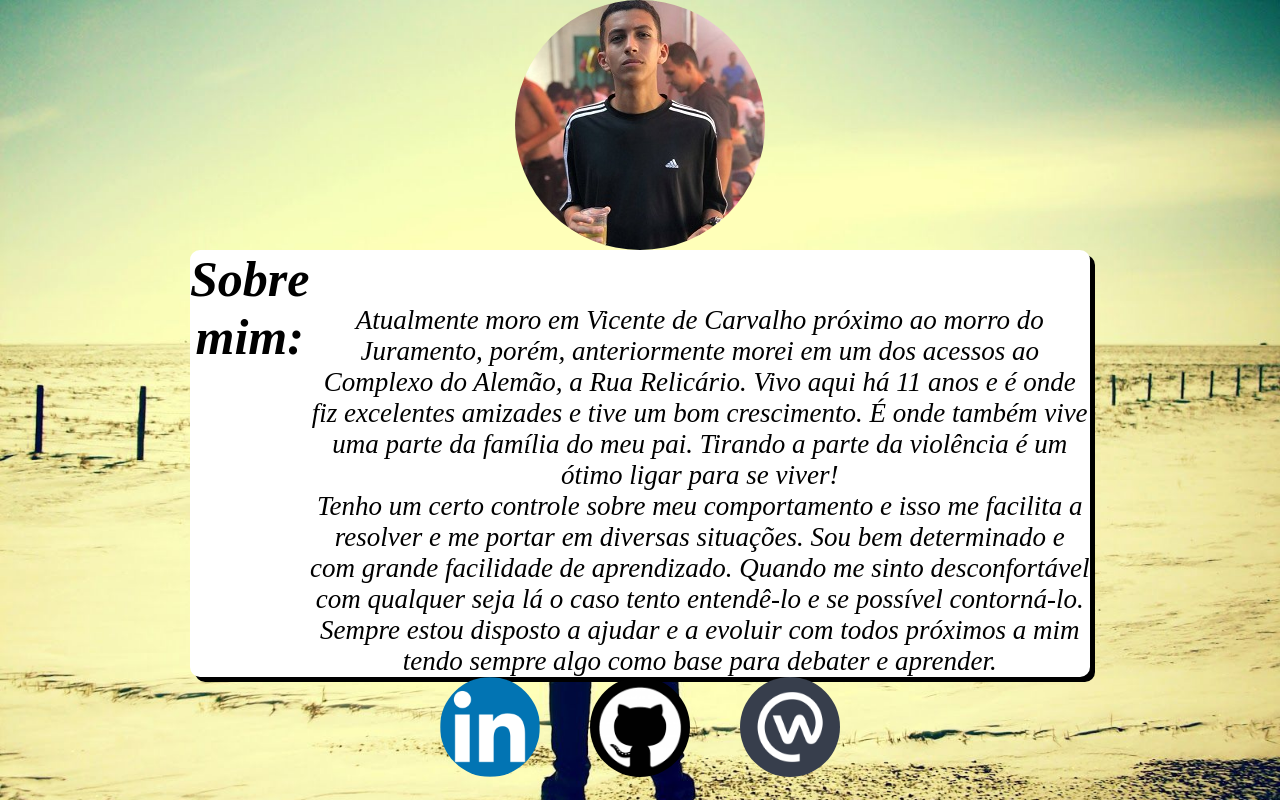
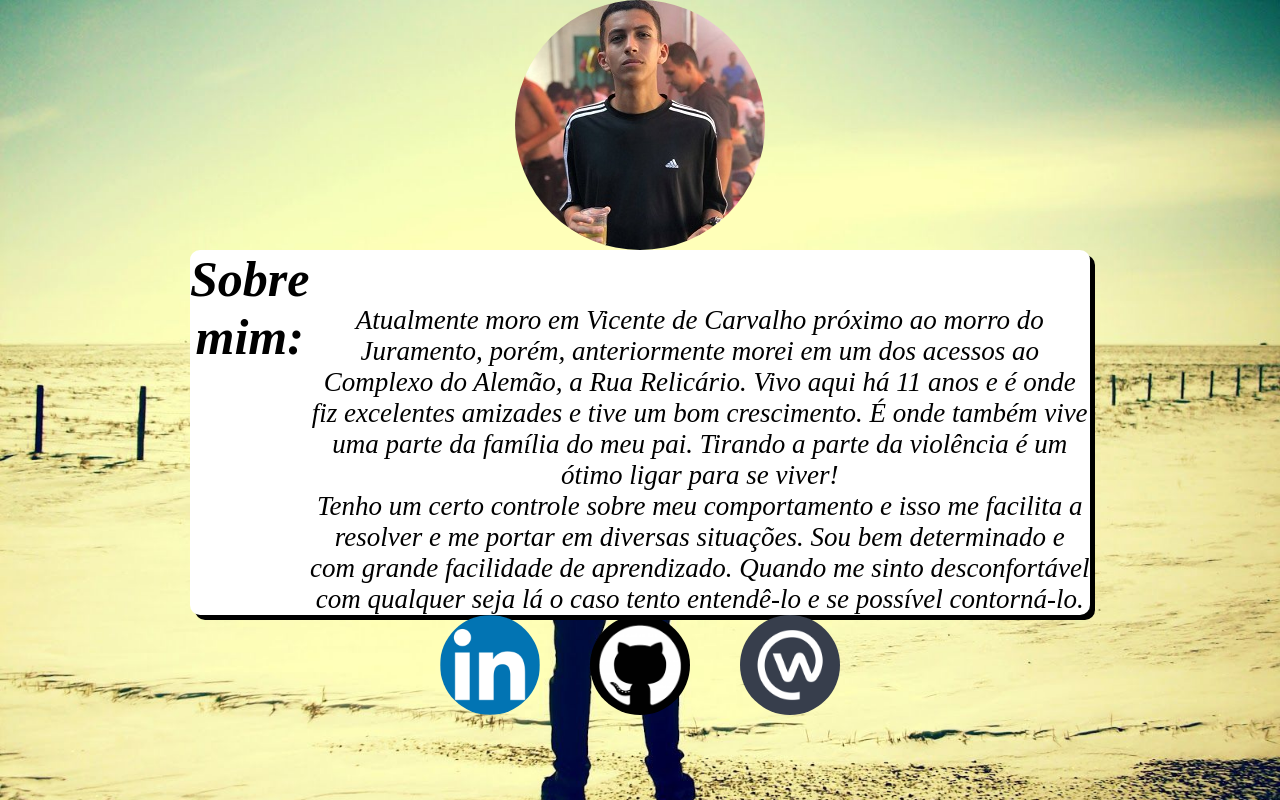
Before and after one commit to joaoprosa/desafio-perfil, a plain HTML site: page index.html in a window 1280 px wide. Drawn offline with Linux system fonts and the light colour scheme.

Commit message:
Update index.html

```diff
--- a/index.html
+++ b/index.html
@@ -12,7 +12,7 @@
 		<main>
 			<section class="container">
 				<h1 class="titulo">Sobre mim:</h1>
-					<p class="texto">Atualmente moro em Vicente de Carvalho próximo ao morro do Juramento, porém, anteriormente morei em um dos acessos ao Complexo do Alemão, a Rua Relicário. Vivo aqui há 11 anos e é onde fiz excelentes amizades e tive um bom crescimento. É onde também vive uma parte da família do meu pai. Tirando a parte da violência é um ótimo ligar para se viver!<br>Tenho um certo controle sobre meu comportamento e isso me facilita a resolver e me portar em diversas situações. Sou bem determinado e com grande facilidade de aprendizado. Quando me sinto desconfortável com qualquer seja lá o caso tento entendê-lo e se possível contorná-lo. Sempre estou disposto a ajudar e a evoluir com todos próximos a mim tendo sempre algo como base para debater e aprender.</p>
+					<p class="texto">Atualmente moro em Vicente de Carvalho próximo ao morro do Juramento, porém, anteriormente morei em um dos acessos ao Complexo do Alemão, a Rua Relicário. Vivo aqui há 11 anos e é onde fiz excelentes amizades e tive um bom crescimento. É onde também vive uma parte da família do meu pai. Tirando a parte da violência é um ótimo ligar para se viver!<br>Tenho um certo controle sobre meu comportamento e isso me facilita a resolver e me portar em diversas situações. Sou bem determinado e com grande facilidade de aprendizado. Quando me sinto desconfortável com qualquer seja lá o caso tento entendê-lo e se possível contorná-lo.</p>
 			</section>
 		</main>
 		<footer>
```
